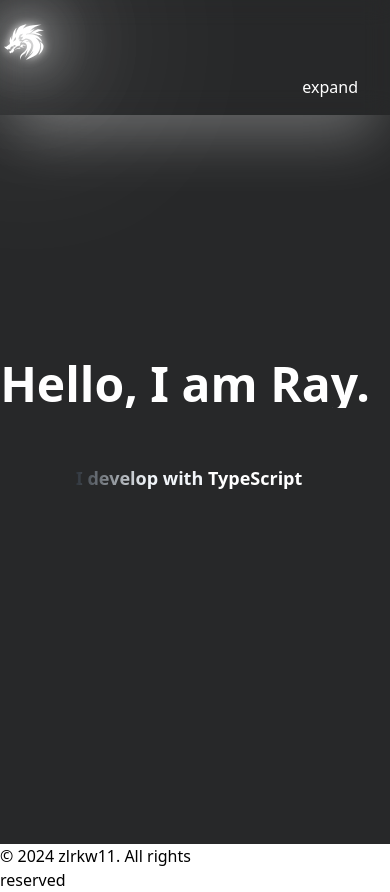
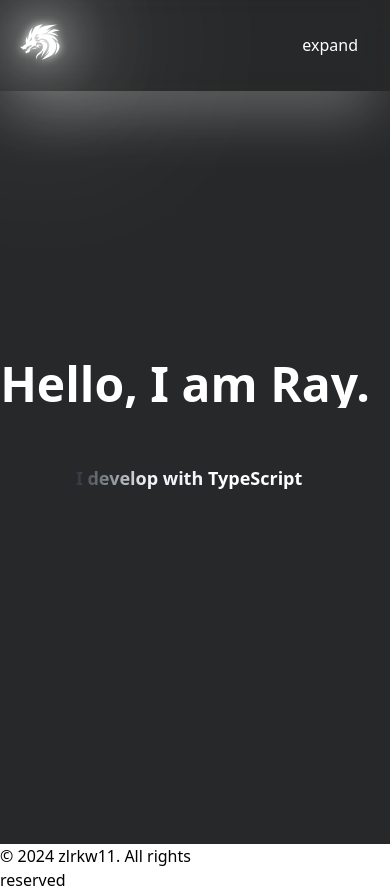
Before and after one commit to zlrkw11/portfolio-zl, a React (Vite) app: page / in a window 390 px wide. Shown: the top 892 px of the page. Built offline with nearby package versions, Linux system fonts and the light colour scheme.

Commit message:
red light effect added

```diff
--- a/src/components/Navbar.jsx
+++ b/src/components/Navbar.jsx
@@ -7,9 +7,9 @@ function Navbar() {
   }
   return (
     <div className="w-full fixed top-0 left-0">
-      <div className="md:flex backdrop-blur-md py-4 text-white shadow-lg items-center grid-cols-2">
+      <div className="md:flex backdrop-blur-md py-4 text-white shadow-lg items-center grid-cols-2 grid">
         <Dragon
-          className="w-12 fill-white md:w-12"
+          className="w-12 fill-white md:w-12 ml-4"
           style={{
             filter:
               "drop-shadow(0 0 5px #ffffff) drop-shadow(0 0 25px #ffffff) drop-shadow(0 0 50px #ffffff) drop-shadow(0 0 100px #ffffff)",
@@ -17,11 +17,11 @@ function Navbar() {
         />
 
         <div className="flex items-center">
-          <div className="cursor-pointer flex items-center ">
+          <div className="cursor-pointer flex items-center">
             <Dragon />
           </div>
           <button
-            className="text-white ml-auto mr-8 md:hidden"
+            className="text-white ml-auto mr-8 md:hidden link-red"
             onClick={handleOnClick}
           >
             expand
@@ -49,7 +49,7 @@ function Navbar() {
         } transition-transform duration-300 ease-in-out md:hidden gap-4 `}
       >
         <button
-          className="text-white m-4 hover:shadow-white"
+          className="text-white m-4 hover:shadow-white link-red"
           onClick={handleOnClick}
         >
           close
--- a/src/styles/tailwind.css
+++ b/src/styles/tailwind.css
@@ -7,6 +7,10 @@
     text-shadow: 0 0 5px #ffffff, 0 0 25px #ffffff, 0 0 50px #ffffff,
       0 0 100px #ffffff;
   }
+  .textshadowred {
+    text-shadow: 0 0 5px #ff0000, 0 0 25px #ff0000, 0 0 50px #ff0000,
+      0 0 100px #ff0000;
+  }
   .drop-shadow {
     box-shadow: 0 0 5px #ffffff, 0 0 25px #ffffff, 0 0 50px #ffffff,
       0 0 100px #ffffff;
@@ -14,4 +18,7 @@
   .link:hover {
     @apply textshadow;
   }
+  .link-red:hover {
+    @apply textshadowred;
+  }
 }
```
